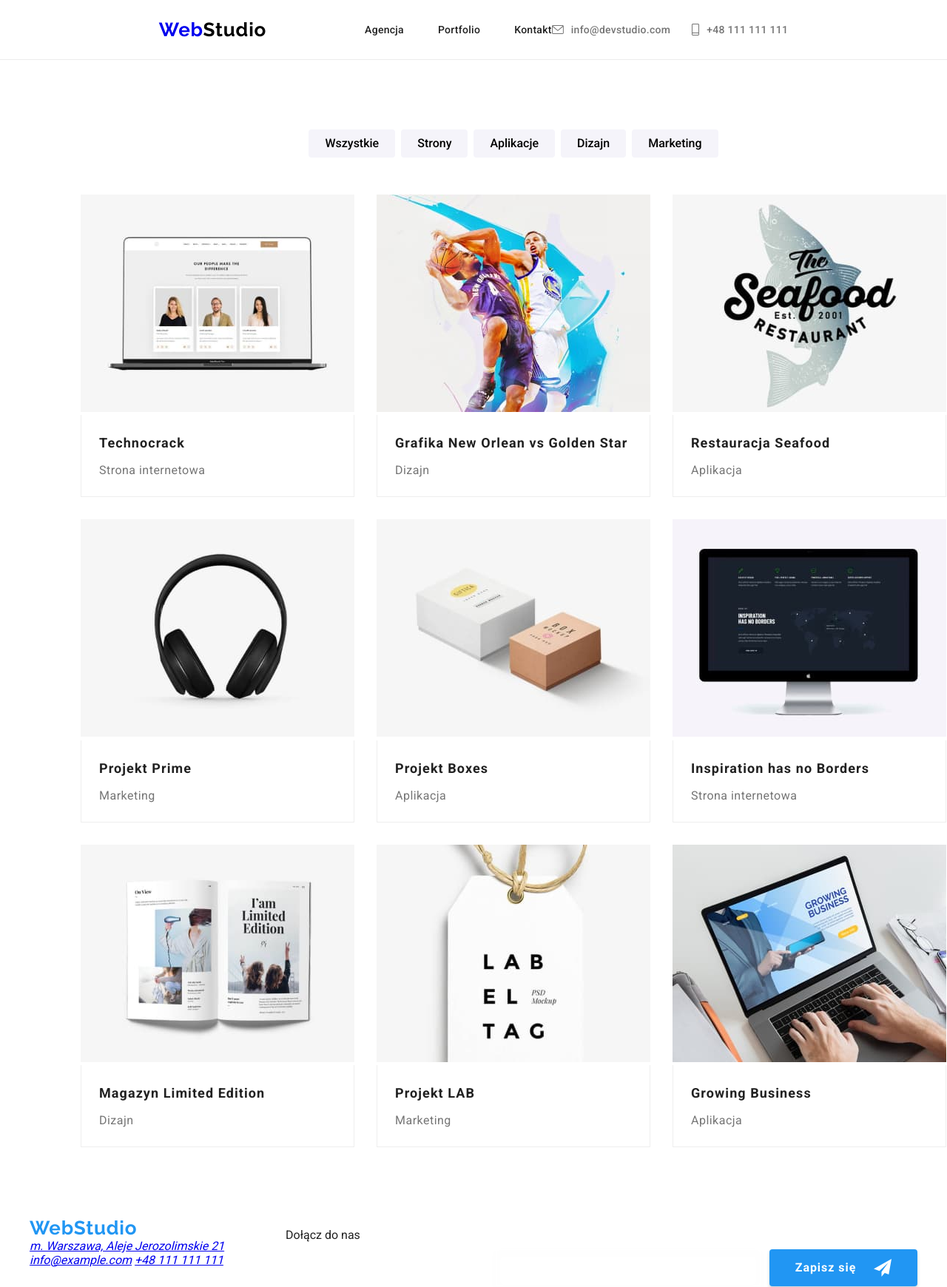
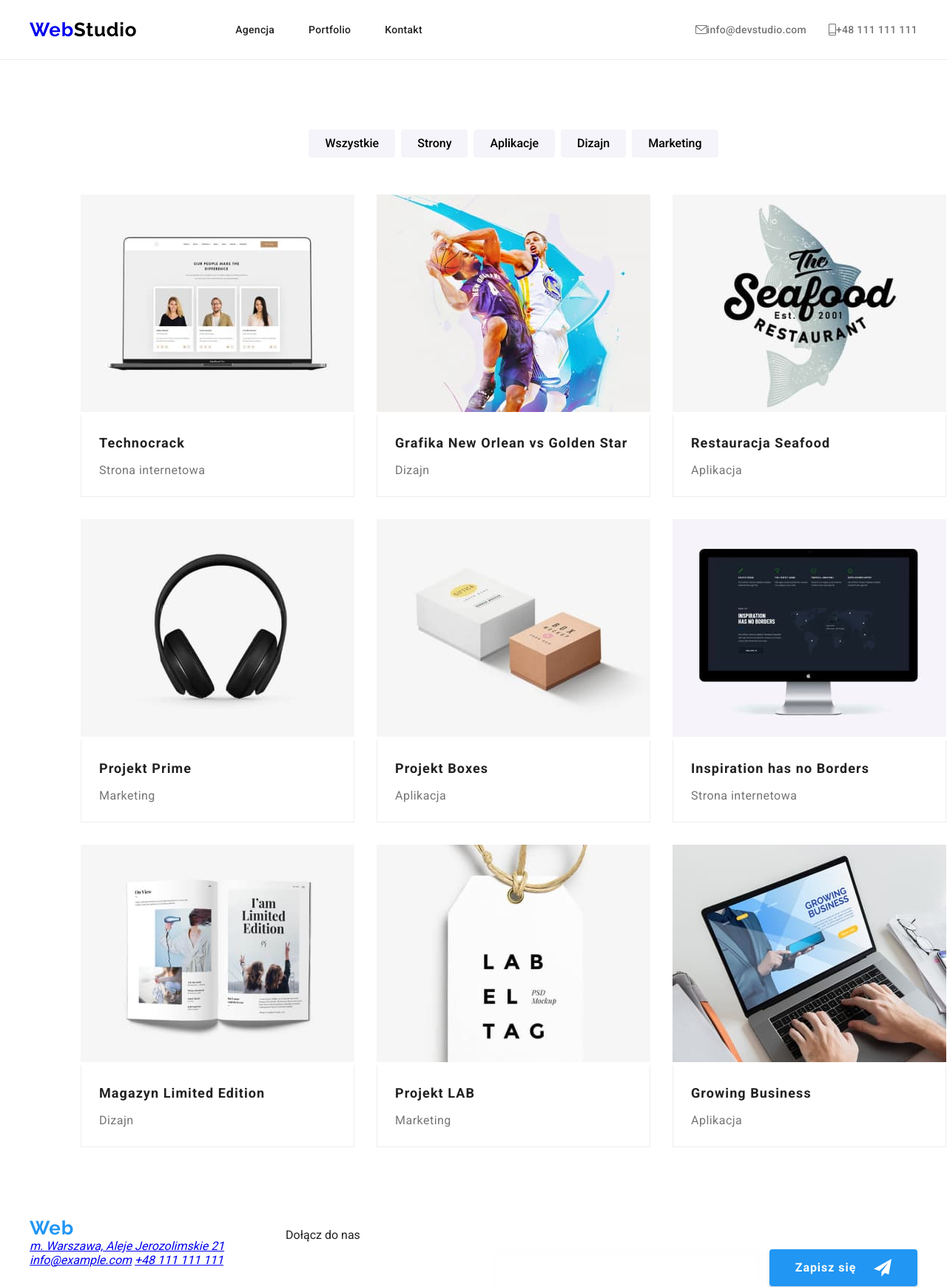
Before and after one commit to GoldenWarJoy/goit-markup-hw-07, a plain HTML site: page portfolio.html in a window 1280 px wide. Shown: the whole page at 74% size. Drawn offline with nearby package versions, Linux system fonts and the light colour scheme; files that its build step writes are made by us from their sources.

Commit message:
hw7-poprawki

```diff
--- a/sass/components/_header.scss
+++ b/sass/components/_header.scss
@@ -10,9 +10,10 @@
 .header-mail-phone {
   display: block;
 
+  margin-left: auto;
+  margin-right: 30px;
   &__link {
     text-decoration: none;
-
     align-items: center;
     display: flex;
     color: getColor("our-team-member-position-text");
--- a/sass/components/_logo.scss
+++ b/sass/components/_logo.scss
@@ -21,7 +21,7 @@
   }
 
   &__footer-studio-color {
-    color: getColor("footer-logo");
+    color: getColor("background");
   }
 
   &--footer {
```
Also changed, not shown: css/main.min.css, 1 other file.
